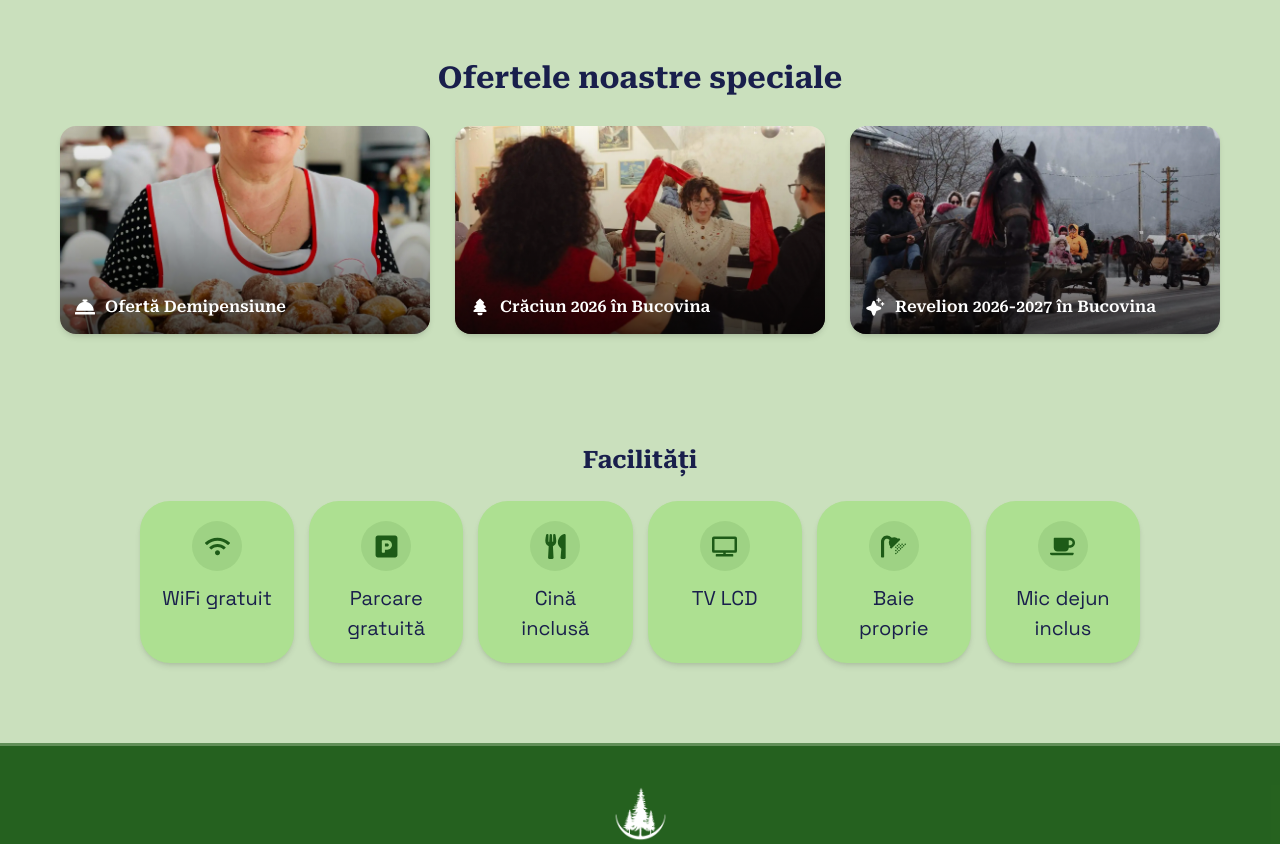
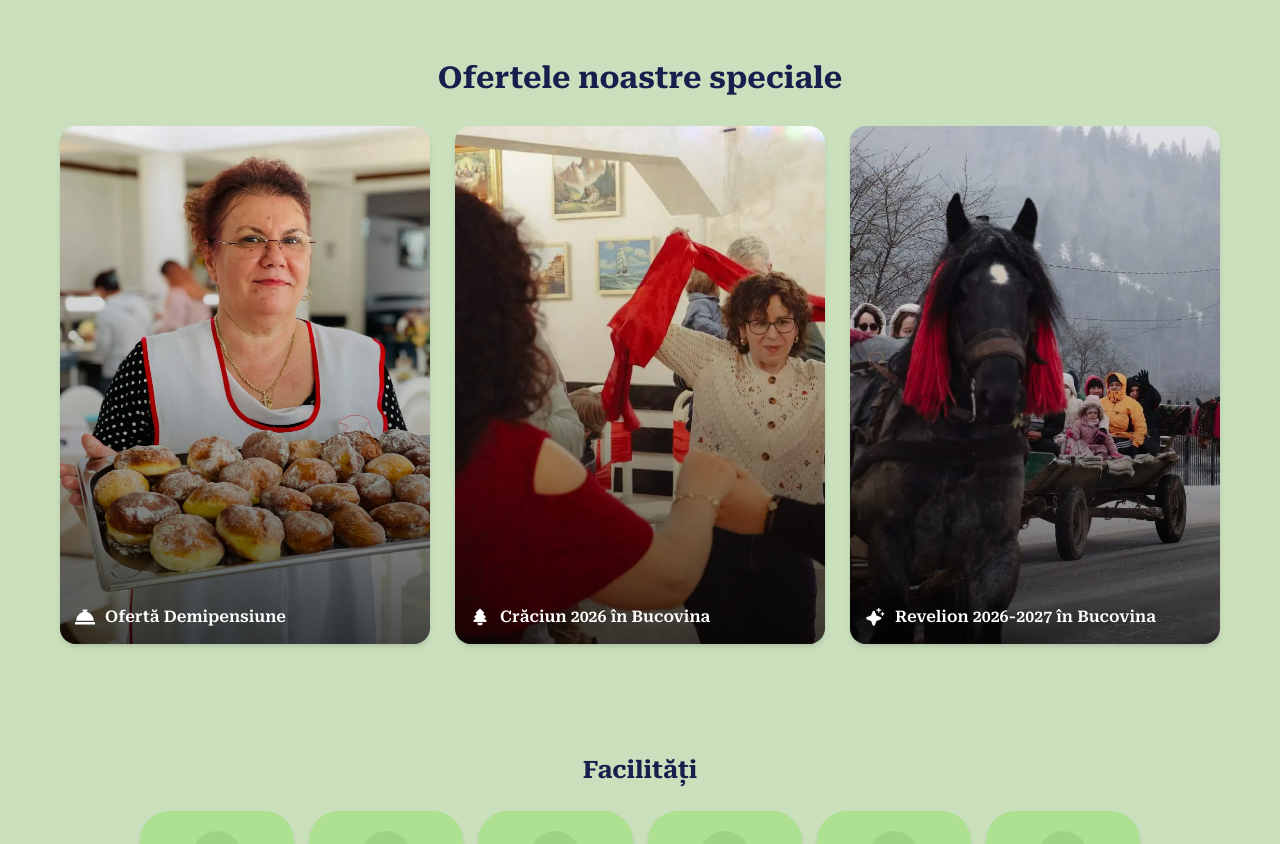
Before and after one commit to ciokyyy/actual-perla, a Next.js app: page /ro in a window 1280 px wide. Shown: the part 740-1584 px from the top of the page. Built offline with nearby package versions, Linux system fonts and the light colour scheme.

Commit message:
Make compact offer cards taller with fade animation

```diff
--- a/src/app/[locale]/oferte/ClientComponent.tsx
+++ b/src/app/[locale]/oferte/ClientComponent.tsx
@@ -183,9 +183,20 @@ function CompactOfferCard({ title, icon: Icon, images, href }: { title: string;
       href={href as "/"}
       className="group relative rounded-2xl overflow-hidden shadow-md cursor-pointer"
     >
-      <div className="aspect-video relative overflow-hidden">
-        <Image src={images[idx]} alt={title} fill className="object-cover transition-transform duration-700 group-hover:scale-110" />
-        <div className="absolute inset-0 bg-gradient-to-t from-black/70 via-black/20 to-transparent" />
+      <div className="relative" style={{ paddingBottom: "140%" }}>
+        <Image
+          src={images[idx]}
+          alt={title}
+          fill
+          className="object-cover transition-transform duration-700 group-hover:scale-110"
+        />
+        <motion.div
+          key={idx}
+          initial={{ opacity: 0 }}
+          animate={{ opacity: 1 }}
+          transition={{ duration: 0.5 }}
+          className="absolute inset-0 bg-gradient-to-t from-black/70 via-black/20 to-transparent"
+        />
         <div className="absolute bottom-0 left-0 right-0 p-15 flex items-center gap-10">
           <Icon className="w-20 h-20 text-white" />
           <h3 className="font-[family-name:var(--font-heading)] text-white font-semibold">{title}</h3>
```
